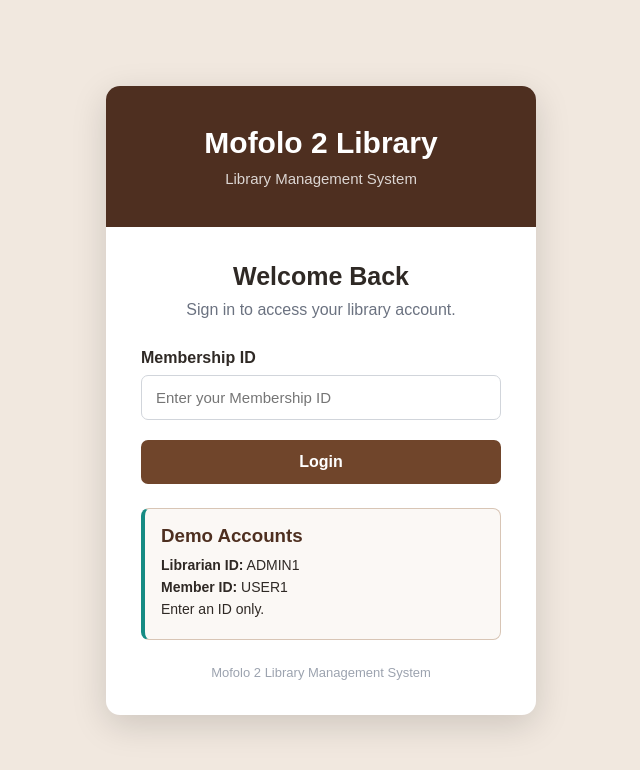
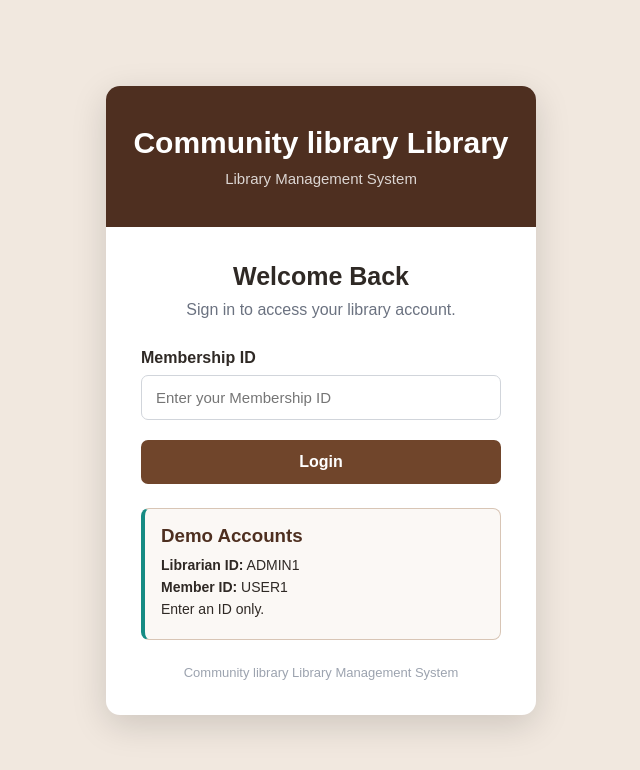
Before and after one commit to mathopetsepo6-eng/Community-Library, a React (Vite) app: page /login in a window 1280 px wide. Shown: the top 770 px of the page, without its empty margins (319-959 px from the left). Built offline with nearby package versions, Linux system fonts and the light colour scheme.

Commit message:
Update Login.jsx

```diff
--- a/src/pages/Login.jsx
+++ b/src/pages/Login.jsx
@@ -22,7 +22,7 @@ function Login({ onLogin }) {
     <div className="login-page">
       <div className="login-card">
         <div className="login-header">
-          <h1>Mofolo 2 Library</h1>
+          <h1>Community library Library</h1>
           <p>Library Management System</p>
         </div>
 
@@ -58,7 +58,7 @@ function Login({ onLogin }) {
             <p>Enter an ID only.</p>
           </div>
 
-          <p className="login-footer">Mofolo 2 Library Management System</p>
+          <p className="login-footer">Community library Library Management System</p>
         </div>
       </div>
     </div>
```
